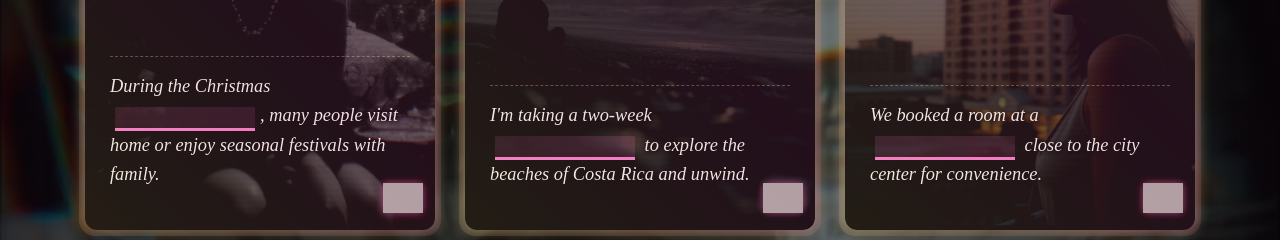
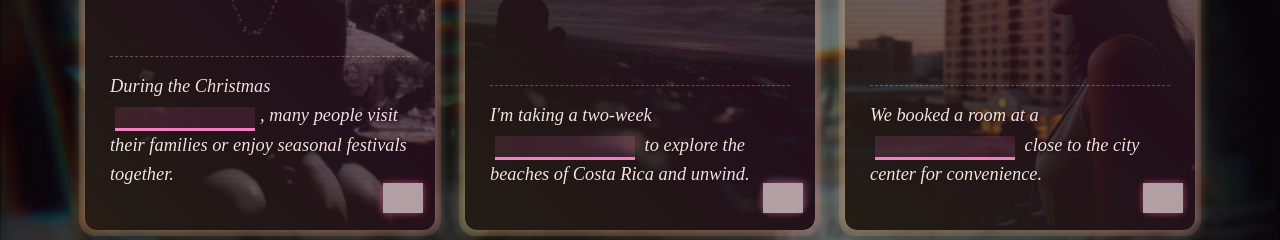
Before and after one commit to KseniaFi/travel-vocabulary, a plain HTML site: page index.html in a window 1280 px wide. Shown: the part 424-664 px from the top of the page. Drawn offline with Linux system fonts and the light colour scheme; grey boxes are pictures that could not be loaded.

Commit message:
Update index.html

```diff
--- a/index.html
+++ b/index.html
@@ -310,13 +310,13 @@
         <div class="front-content" style="background-image: var(--front-bg);">
           <h2>Definition</h2>
           <p class="definition">A period of time off from work, school, or daily routine for rest or travel. It often refers to official public days off (mainly in British English).</p>
-          <p class="example">During the Christmas <span class="blank"></span>, many people visit home or enjoy seasonal festivals with family.</p>
+          <p class="example">During the Christmas <span class="blank"></span>, many people visit their families or enjoy seasonal festivals together.</p>
           <!-- Миниатюра в нижнем правом углу карточки -->
 <img src="img/image.png" alt="Thumbnail icon" class="card-thumbnail" />
         </div>
         <div class="back-content" style="background-image: var(--front-bg);">
           <h2><span class="highlight">Holiday</span></h2>
-          <p class="example">Example: During the Christmas <span class="highlight">holidays</span>, many people visit home or enjoy seasonal festivals with family.</p>
+          <p class="example">Example: During the Christmas <span class="highlight">holidays</span>, many people visit their families or enjoy seasonal festivals together.</p>
         </div>
       </div>
     </div>
```
